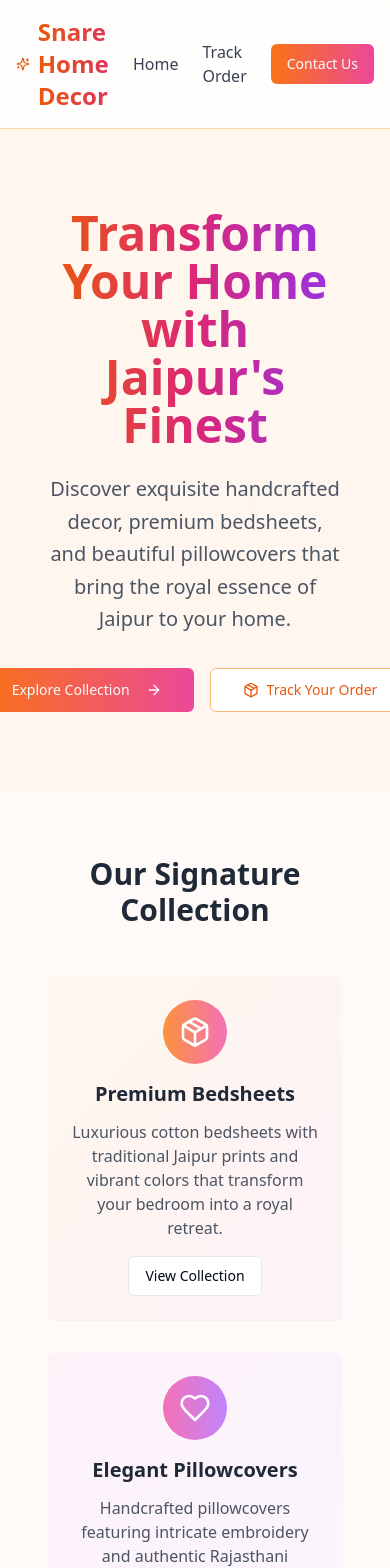
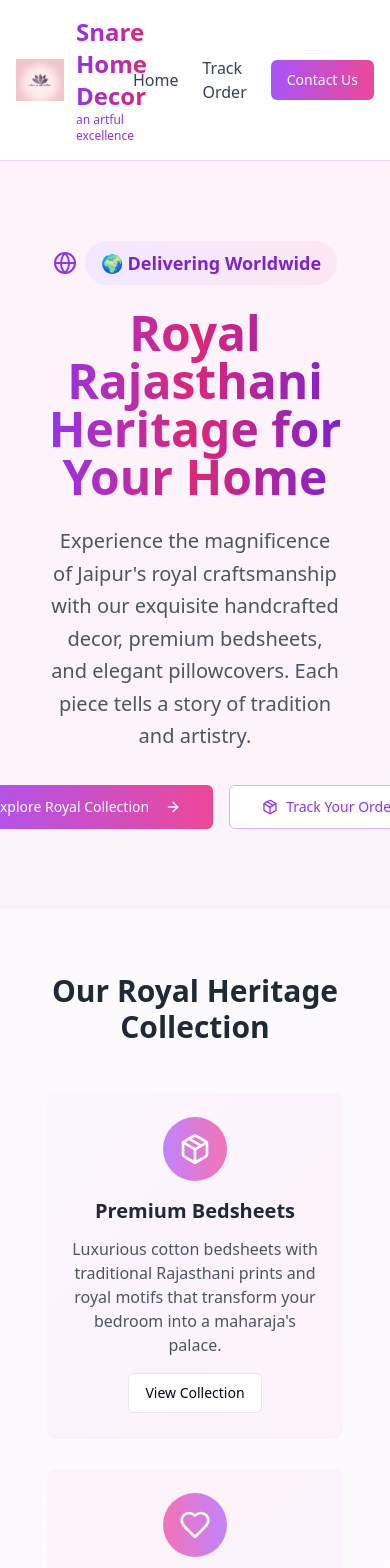
Before and after one commit to anmolagarwal0610/snare-jaipur-track, a React (Vite) app: page / in a window 390 px wide. Shown: the top 1568 px of the page. Built offline with nearby package versions, Linux system fonts and the light colour scheme.

Commit message:
Refactor: Implement design and content updates
- Added logo, color theme, and Instagram link.
- Implemented Rajasthani touch and worldwide delivery message.
- Updated contact information.

```diff
--- a/src/index.css
+++ b/src/index.css
@@ -1,3 +1,4 @@
+
 @tailwind base;
 @tailwind components;
 @tailwind utilities;
@@ -17,42 +18,35 @@ All colors MUST be HSL.
     --popover: 0 0% 100%;
     --popover-foreground: 222.2 84% 4.9%;
 
-    --primary: 222.2 47.4% 11.2%;
+    --primary: 270 50% 40%;
     --primary-foreground: 210 40% 98%;
 
-    --secondary: 210 40% 96.1%;
-    --secondary-foreground: 222.2 47.4% 11.2%;
+    --secondary: 320 20% 96%;
+    --secondary-foreground: 270 50% 20%;
 
-    --muted: 210 40% 96.1%;
+    --muted: 320 20% 96%;
     --muted-foreground: 215.4 16.3% 46.9%;
 
-    --accent: 210 40% 96.1%;
-    --accent-foreground: 222.2 47.4% 11.2%;
+    --accent: 320 20% 96%;
+    --accent-foreground: 270 50% 20%;
 
     --destructive: 0 84.2% 60.2%;
     --destructive-foreground: 210 40% 98%;
 
-    --border: 214.3 31.8% 91.4%;
-    --input: 214.3 31.8% 91.4%;
-    --ring: 222.2 84% 4.9%;
+    --border: 320 13% 91%;
+    --input: 320 13% 91%;
+    --ring: 270 50% 40%;
 
     --radius: 0.5rem;
 
     --sidebar-background: 0 0% 98%;
-
     --sidebar-foreground: 240 5.3% 26.1%;
-
-    --sidebar-primary: 240 5.9% 10%;
-
+    --sidebar-primary: 270 50% 40%;
     --sidebar-primary-foreground: 0 0% 98%;
-
-    --sidebar-accent: 240 4.8% 95.9%;
-
-    --sidebar-accent-foreground: 240 5.9% 10%;
-
-    --sidebar-border: 220 13% 91%;
-
-    --sidebar-ring: 217.2 91.2% 59.8%;
+    --sidebar-accent: 320 20% 96%;
+    --sidebar-accent-foreground: 270 50% 20%;
+    --sidebar-border: 320 13% 91%;
+    --sidebar-ring: 270 50% 50%;
   }
 
   .dark {
@@ -65,7 +59,7 @@ All colors MUST be HSL.
     --popover: 222.2 84% 4.9%;
     --popover-foreground: 210 40% 98%;
 
-    --primary: 210 40% 98%;
+    --primary: 270 50% 60%;
     --primary-foreground: 222.2 47.4% 11.2%;
 
     --secondary: 217.2 32.6% 17.5%;
@@ -82,15 +76,15 @@ All colors MUST be HSL.
 
     --border: 217.2 32.6% 17.5%;
     --input: 217.2 32.6% 17.5%;
-    --ring: 212.7 26.8% 83.9%;
+    --ring: 270 50% 60%;
     --sidebar-background: 240 5.9% 10%;
     --sidebar-foreground: 240 4.8% 95.9%;
-    --sidebar-primary: 224.3 76.3% 48%;
+    --sidebar-primary: 270 50% 60%;
     --sidebar-primary-foreground: 0 0% 100%;
     --sidebar-accent: 240 3.7% 15.9%;
     --sidebar-accent-foreground: 240 4.8% 95.9%;
     --sidebar-border: 240 3.7% 15.9%;
-    --sidebar-ring: 217.2 91.2% 59.8%;
+    --sidebar-ring: 270 50% 60%;
   }
 }
 
--- a/src/pages/Index.tsx
+++ b/src/pages/Index.tsx
@@ -1,25 +1,32 @@
 
 import { Button } from "@/components/ui/button";
 import { Card, CardContent } from "@/components/ui/card";
-import { ArrowRight, Package, Sparkles, Heart } from "lucide-react";
+import { ArrowRight, Package, Sparkles, Heart, MapPin, Phone, MessageCircle, Globe } from "lucide-react";
 import { Link } from "react-router-dom";
 
 const Index = () => {
   return (
-    <div className="min-h-screen bg-gradient-to-b from-orange-50 to-pink-50">
+    <div className="min-h-screen bg-gradient-to-b from-pink-50 via-purple-50 to-pink-100">
       {/* Header */}
-      <header className="bg-white/80 backdrop-blur-sm border-b border-orange-200 sticky top-0 z-50">
+      <header className="bg-white/90 backdrop-blur-sm border-b border-purple-200 sticky top-0 z-50">
         <div className="container mx-auto px-4 py-4 flex justify-between items-center">
-          <div className="flex items-center space-x-2">
-            <Sparkles className="h-8 w-8 text-orange-600" />
-            <h1 className="text-2xl font-bold bg-gradient-to-r from-orange-600 to-pink-600 bg-clip-text text-transparent">
-              Snare Home Decor
-            </h1>
+          <div className="flex items-center space-x-3">
+            <img
+              src="/lovable-uploads/6ccacee4-dc8b-42a5-8b67-d3ec0dcd5ad8.png"
+              alt="Snare Home Decor Logo"
+              className="h-12 w-12 object-contain"
+            />
+            <div>
+              <h1 className="text-2xl font-bold bg-gradient-to-r from-purple-600 to-pink-600 bg-clip-text text-transparent">
+                Snare Home Decor
+              </h1>
+              <p className="text-xs text-purple-600 font-medium">an artful excellence</p>
+            </div>
           </div>
           <nav className="flex items-center space-x-6">
-            <Link to="/" className="text-gray-700 hover:text-orange-600 transition-colors">Home</Link>
-            <Link to="/tracking" className="text-gray-700 hover:text-orange-600 transition-colors">Track Order</Link>
-            <Button className="bg-gradient-to-r from-orange-500 to-pink-500 hover:from-orange-600 hover:to-pink-600">
+            <Link to="/" className="text-gray-700 hover:text-purple-600 transition-colors">Home</Link>
+            <Link to="/tracking" className="text-gray-700 hover:text-purple-600 transition-colors">Track Order</Link>
+            <Button className="bg-gradient-to-r from-purple-500 to-pink-500 hover:from-purple-600 hover:to-pink-600">
               Contact Us
             </Button>
           </nav>
@@ -30,19 +37,29 @@ const Index = () => {
       <section className="py-20 px-4">
         <div className="container mx-auto text-center">
           <div className="max-w-4xl mx-auto">
-            <h2 className="text-5xl font-bold mb-6 bg-gradient-to-r from-orange-600 via-pink-600 to-purple-600 bg-clip-text text-transparent">
-              Transform Your Home with Jaipur's Finest
+            <div className="flex items-center justify-center mb-6">
+              <Globe className="h-6 w-6 text-purple-600 mr-2" />
+              <span className="text-lg font-semibold text-purple-700 bg-gradient-to-r from-purple-100 to-pink-100 px-4 py-2 rounded-full">
+                🌍 Delivering Worldwide
+              </span>
+            </div>
+            <h2 className="text-5xl font-bold mb-6 bg-gradient-to-r from-purple-600 via-pink-600 to-purple-700 bg-clip-text text-transparent">
+              Royal Rajasthani Heritage for Your Home
             </h2>
             <p className="text-xl text-gray-600 mb-8 leading-relaxed">
-              Discover exquisite handcrafted decor, premium bedsheets, and beautiful pillowcovers
-              that bring the royal essence of Jaipur to your home.
+              Experience the magnificence of Jaipur's royal craftsmanship with our exquisite handcrafted decor,
+              premium bedsheets, and elegant pillowcovers. Each piece tells a story of tradition and artistry.
             </p>
             <div className="flex justify-center space-x-4">
-              <Button size="lg" className="bg-gradient-to-r from-orange-500 to-pink-500 hover:from-orange-600 hover:to-pink-600">
-                Explore Collection
+              <Button
+                size="lg"
+                className="bg-gradient-to-r from-purple-500 to-pink-500 hover:from-purple-600 hover:to-pink-600"
+                onClick={() => window.open('https://www.instagram.com/snarehomedecor?utm_source=ig_web_button_share_sheet&igsh=MTBoYzYxejJlN2x3MA==', '_blank')}
+              >
+                Explore Royal Collection
                 <ArrowRight className="ml-2 h-5 w-5" />
               </Button>
-              <Button size="lg" variant="outline" className="border-orange-300 text-orange-600 hover:bg-orange-50">
+              <Button size="lg" variant="outline" className="border-purple-300 text-purple-600 hover:bg-purple-50">
                 <Link to="/tracking" className="flex items-center">
                   <Package className="mr-2 h-5 w-5" />
                   Track Your Order
@@ -54,20 +71,24 @@ const Index = () => {
       </section>
 
       {/* Products Section */}
-      <section className="py-16 px-4 bg-white/50">
+      <section className="py-16 px-4 bg-white/60">
         <div className="container mx-auto">
-          <h3 className="text-3xl font-bold text-center mb-12 text-gray-800">Our Signature Collection</h3>
+          <h3 className="text-3xl font-bold text-center mb-12 text-gray-800">Our Royal Heritage Collection</h3>
           <div className="grid md:grid-cols-3 gap-8">
-            <Card className="group hover:shadow-xl transition-all duration-300 border-0 bg-gradient-to-br from-orange-50 to-pink-50">
+            <Card className="group hover:shadow-xl transition-all duration-300 border-0 bg-gradient-to-br from-purple-50 to-pink-50">
               <CardContent className="p-6 text-center">
-                <div className="w-16 h-16 mx-auto mb-4 bg-gradient-to-r from-orange-400 to-pink-400 rounded-full flex items-center justify-center">
+                <div className="w-16 h-16 mx-auto mb-4 bg-gradient-to-r from-purple-400 to-pink-400 rounded-full flex items-center justify-center">
                   <Package className="h-8 w-8 text-white" />
                 </div>
                 <h4 className="text-xl font-semibold mb-3 text-gray-800">Premium Bedsheets</h4>
                 <p className="text-gray-600 mb-4">
-                  Luxurious cotton bedsheets with traditional Jaipur prints and vibrant colors that transform your bedroom into a royal retreat.
+                  Luxurious cotton bedsheets with traditional Rajasthani prints and royal motifs that transform your bedroom into a maharaja's palace.
                 </p>
-                <Button variant="outline" className="group-hover:bg-orange-500 group-hover:text-white transition-colors">
+                <Button
+                  variant="outline"
+                  className="group-hover:bg-purple-500 group-hover:text-white transition-colors"
+                  onClick={() => window.open('https://www.instagram.com/snarehomedecor?utm_source=ig_web_button_share_sheet&igsh=MTBoYzYxejJlN2x3MA==', '_blank')}
+                >
                   View Collection
                 </Button>
               </CardContent>
@@ -80,24 +101,32 @@ const Index = () => {
                 </div>
                 <h4 className="text-xl font-semibold mb-3 text-gray-800">Elegant Pillowcovers</h4>
                 <p className="text-gray-600 mb-4">
-                  Handcrafted pillowcovers featuring intricate embroidery and authentic Rajasthani designs that add elegance to any space.
+                  Handcrafted pillowcovers featuring intricate Rajasthani embroidery and mirror work that reflect the grandeur of royal palaces.
                 </p>
-                <Button variant="outline" className="group-hover:bg-pink-500 group-hover:text-white transition-colors">
+                <Button
+                  variant="outline"
+                  className="group-hover:bg-pink-500 group-hover:text-white transition-colors"
+                  onClick={() => window.open('https://www.instagram.com/snarehomedecor?utm_source=ig_web_button_share_sheet&igsh=MTBoYzYxejJlN2x3MA==', '_blank')}
+                >
                   View Collection
                 </Button>
               </CardContent>
             </Card>
 
-            <Card className="group hover:shadow-xl transition-all duration-300 border-0 bg-gradient-to-br from-purple-50 to-orange-50">
+            <Card className="group hover:shadow-xl transition-all duration-300 border-0 bg-gradient-to-br from-purple-50 to-pink-50">
               <CardContent className="p-6 text-center">
-                <div className="w-16 h-16 mx-auto mb-4 bg-gradient-to-r from-purple-400 to-orange-400 rounded-full flex items-center justify-center">
+                <div className="w-16 h-16 mx-auto mb-4 bg-gradient-to-r from-purple-400 to-pink-400 rounded-full flex items-center justify-center">
                   <Sparkles className="h-8 w-8 text-white" />
                 </div>
-                <h4 className="text-xl font-semibold mb-3 text-gray-800">Handcrafted Decor</h4>
+                <h4 className="text-xl font-semibold mb-3 text-gray-800">Royal Handcrafted Decor</h4>
                 <p className="text-gray-600 mb-4">
-                  Unique handcrafted decor items including wall hangings, ornaments, and artifacts that showcase the rich heritage of Jaipur.
+                  Authentic Rajasthani artifacts including brass items, wooden carvings, and traditional wall hangings that showcase royal heritage.
                 </p>
-                <Button variant="outline" className="group-hover:bg-purple-500 group-hover:text-white transition-colors">
+                <Button
+                  variant="outline"
+                  className="group-hover:bg-purple-500 group-hover:text-white transition-colors"
+                  onClick={() => window.open('https://www.instagram.com/snarehomedecor?utm_source=ig_web_button_share_sheet&igsh=MTBoYzYxejJlN2x3MA==', '_blank')}
+                >
                   View Collection
                 </Button>
               </CardContent>
@@ -110,49 +139,110 @@ const Index = () => {
       <section className="py-16 px-4">
         <div className="container mx-auto">
           <div className="max-w-3xl mx-auto text-center">
-            <h3 className="text-3xl font-bold mb-6 text-gray-800">The Jaipur Experience</h3>
-            <p className="text-lg text-gray-600 leading-relaxed">
-              At Snare Home Decor, we bring you the authentic essence of Jaipur's rich cultural heritage.
-              Each product is carefully selected and crafted to reflect the vibrant colors, intricate patterns,
-              and timeless beauty that makes Jaipur the Pink City. From our premium bedsheets to our handcrafted
-              decor items, every piece tells a story of tradition, craftsmanship, and elegance.
+            <h3 className="text-3xl font-bold mb-6 text-gray-800">The Royal Jaipur Experience</h3>
+            <p className="text-lg text-gray-600 leading-relaxed mb-8">
+              Step into the world of Rajasthani royalty with Snare Home Decor. Our artisans, carrying centuries-old
+              traditions, create each piece with the same dedication that once adorned the palaces of maharajas.
+              From the vibrant hues of Jaipur's bazaars to the intricate craftsmanship of royal courts,
+              we bring you authentic pieces that transform your home into a sanctuary of elegance and heritage.
             </p>
+            <div className="bg-gradient-to-r from-purple-100 to-pink-100 p-6 rounded-lg">
+              <p className="text-purple-700 font-semibold text-lg">
+                "Where tradition meets excellence, and every thread tells a royal story"
+              </p>
+            </div>
+          </div>
+        </div>
+      </section>
+
+      {/* Contact Section */}
+      <section className="py-16 px-4 bg-white/60">
+        <div className="container mx-auto">
+          <div className="max-w-4xl mx-auto">
+            <h3 className="text-3xl font-bold text-center mb-12 text-gray-800">Connect with Royal Heritage</h3>
+            <div className="grid md:grid-cols-2 gap-8">
+              <Card className="border-0 shadow-lg bg-gradient-to-br from-purple-50 to-pink-50">
+                <CardContent className="p-6">
+                  <h4 className="text-xl font-semibold mb-4 flex items-center">
+                    <MapPin className="h-5 w-5 text-purple-600 mr-2" />
+                    Visit Our Royal Workshop
+                  </h4>
+                  <p className="text-gray-600 mb-4">
+                    A-84 Singh Bhoomi Khatipura<br />
+                    Jaipur, Rajasthan 302012<br />
+                    India
+                  </p>
+                </CardContent>
+              </Card>
+
+              <Card className="border-0 shadow-lg bg-gradient-to-br from-pink-50 to-purple-50">
+                <CardContent className="p-6">
+                  <h4 className="text-xl font-semibold mb-4">Get in Touch</h4>
+                  <div className="space-y-3">
+                    <div className="flex items-center">
+                      <Phone className="h-5 w-5 text-purple-600 mr-3" />
+                      <a href="tel:9887238849" className="text-gray-600 hover:text-purple-600 transition-colors">
+                        +91 98872 38849
+                      </a>
+                    </div>
+                    <div className="flex items-center">
+                      <MessageCircle className="h-5 w-5 text-purple-600 mr-3" />
+                      <a
+                        href="https://chat.whatsapp.com/GaDDKHi3OxFKGziFz0XXXE"
+                        target="_blank"
+                        rel="noopener noreferrer"
+                        className="text-gray-600 hover:text-purple-600 transition-colors"
+                      >
+                        WhatsApp Group
+                      </a>
+                    </div>
+                  </div>
+                </CardContent>
+              </Card>
+            </div>
           </div>
         </div>
       </section>
 
       {/* Footer */}
-      <footer className="bg-gradient-to-r from-orange-600 to-pink-600 text-white py-12 px-4">
+      <footer className="bg-gradient-to-r from-purple-600 to-pink-600 text-white py-12 px-4">
         <div className="container mx-auto">
           <div className="grid md:grid-cols-3 gap-8">
             <div>
-              <div className="flex items-center space-x-2 mb-4">
-                <Sparkles className="h-6 w-6" />
-                <h4 className="text-xl font-bold">Snare Home Decor</h4>
+              <div className="flex items-center space-x-3 mb-4">
+                <img
+                  src="/lovable-uploads/6ccacee4-dc8b-42a5-8b67-d3ec0dcd5ad8.png"
+                  alt="Snare Home Decor Logo"
+                  className="h-8 w-8 object-contain filter brightness-0 invert"
+                />
+                <div>
+                  <h4 className="text-xl font-bold">Snare Home Decor</h4>
+                  <p className="text-sm text-purple-100">an artful excellence</p>
+                </div>
               </div>
-              <p className="text-orange-100">
-                Bringing the royal essence of Jaipur to your home with authentic handcrafted decor and premium home textiles.
+              <p className="text-purple-100">
+                Bringing the royal essence of Rajasthan to homes worldwide with authentic handcrafted decor and premium textiles.
               </p>
             </div>
             <div>
               <h5 className="font-semibold mb-4">Quick Links</h5>
               <ul className="space-y-2">
-                <li><Link to="/" className="text-orange-100 hover:text-white transition-colors">Home</Link></li>
-                <li><Link to="/tracking" className="text-orange-100 hover:text-white transition-colors">Track Order</Link></li>
-                <li><a href="#" className="text-orange-100 hover:text-white transition-colors">Contact Us</a></li>
+                <li><Link to="/" className="text-purple-100 hover:text-white transition-colors">Home</Link></li>
+                <li><Link to="/tracking" className="text-purple-100 hover:text-white transition-colors">Track Order</Link></li>
+                <li><a href="tel:9887238849" className="text-purple-100 hover:text-white transition-colors">Contact Us</a></li>
               </ul>
             </div>
             <div>
-              <h5 className="font-semibold mb-4">Our Products</h5>
+              <h5 className="font-semibold mb-4">Our Royal Heritage</h5>
               <ul className="space-y-2">
-                <li><span className="text-orange-100">Premium Bedsheets</span></li>
-                <li><span className="text-orange-100">Elegant Pillowcovers</span></li>
-                <li><span className="text-orange-100">Handcrafted Decor Items</span></li>
+                <li><span className="text-purple-100">Premium Bedsheets</span></li>
+                <li><span className="text-purple-100">Elegant Pillowcovers</span></li>
+                <li><span className="text-purple-100">Royal Handcrafted Decor</span></li>
               </ul>
             </div>
           </div>
-          <div className="border-t border-orange-400 mt-8 pt-8 text-center">
-            <p className="text-orange-100">&copy; 2024 Snare Home Decor. All rights reserved.</p>
+          <div className="border-t border-purple-400 mt-8 pt-8 text-center">
+            <p className="text-purple-100">&copy; 2024 Snare Home Decor. All rights reserved. | Delivering Royal Heritage Worldwide 🌍</p>
           </div>
         </div>
       </footer>
--- a/src/pages/Tracking.tsx
+++ b/src/pages/Tracking.tsx
@@ -54,20 +54,27 @@ const Tracking = () => {
   };
 
   return (
-    <div className="min-h-screen bg-gradient-to-b from-orange-50 to-pink-50">
+    <div className="min-h-screen bg-gradient-to-b from-pink-50 via-purple-50 to-pink-100">
       {/* Header */}
-      <header className="bg-white/80 backdrop-blur-sm border-b border-orange-200 sticky top-0 z-50">
+      <header className="bg-white/90 backdrop-blur-sm border-b border-purple-200 sticky top-0 z-50">
         <div className="container mx-auto px-4 py-4 flex justify-between items-center">
-          <div className="flex items-center space-x-2">
-            <Sparkles className="h-8 w-8 text-orange-600" />
-            <h1 className="text-2xl font-bold bg-gradient-to-r from-orange-600 to-pink-600 bg-clip-text text-transparent">
-              Snare Home Decor
-            </h1>
+          <div className="flex items-center space-x-3">
+            <img
+              src="/lovable-uploads/6ccacee4-dc8b-42a5-8b67-d3ec0dcd5ad8.png"
+              alt="Snare Home Decor Logo"
+              className="h-12 w-12 object-contain"
+            />
+            <div>
+              <h1 className="text-2xl font-bold bg-gradient-to-r from-purple-600 to-pink-600 bg-clip-text text-transparent">
+                Snare Home Decor
+              </h1>
+              <p className="text-xs text-purple-600 font-medium">an artful excellence</p>
+            </div>
           </div>
           <nav className="flex items-center space-x-6">
-            <Link to="/" className="text-gray-700 hover:text-orange-600 transition-colors">Home</Link>
-            <Link to="/tracking" className="text-gray-700 hover:text-orange-600 transition-colors">Track Order</Link>
-            <Button className="bg-gradient-to-r from-orange-500 to-pink-500 hover:from-orange-600 hover:to-pink-600">
+            <Link to="/" className="text-gray-700 hover:text-purple-600 transition-colors">Home</Link>
+            <Link to="/tracking" className="text-gray-700 hover:text-purple-600 transition-colors">Track Order</Link>
+            <Button className="bg-gradient-to-r from-purple-500 to-pink-500 hover:from-purple-600 hover:to-pink-600">
               Contact Us
             </Button>
           </nav>
@@ -77,18 +84,18 @@ const Tracking = () => {
       <div className="container mx-auto px-4 py-12">
         <div className="max-w-2xl mx-auto">
           <div className="text-center mb-8">
-            <h2 className="text-3xl font-bold mb-4 bg-gradient-to-r from-orange-600 to-pink-600 bg-clip-text text-transparent">
-              Track Your Order
+            <h2 className="text-3xl font-bold mb-4 bg-gradient-to-r from-purple-600 to-pink-600 bg-clip-text text-transparent">
+              Track Your Royal Order
             </h2>
             <p className="text-gray-600">
               Enter your mobile number to track your Snare Home Decor order
             </p>
           </div>
 
-          <Card className="mb-8 border-0 shadow-lg bg-white/80 backdrop-blur-sm">
+          <Card className="mb-8 border-0 shadow-lg bg-white/90 backdrop-blur-sm">
             <CardHeader>
               <CardTitle className="flex items-center gap-2">
-                <Search className="h-5 w-5 text-orange-600" />
+                <Search className="h-5 w-5 text-purple-600" />
                 Order Tracking
               </CardTitle>
               <CardDescription>
@@ -112,7 +119,7 @@ const Tracking = () => {
                 <Button
                   onClick={handleTrack}
                   disabled={isLoading}
-                  className="w-full bg-gradient-to-r from-orange-500 to-pink-500 hover:from-orange-600 hover:to-pink-600"
+                  className="w-full bg-gradient-to-r from-purple-500 to-pink-500 hover:from-purple-600 hover:to-pink-600"
                 >
                   {isLoading ? (
                     <>
@@ -144,10 +151,10 @@ const Tracking = () => {
 
           {/* Tracking Results */}
           {trackingResults.length > 0 && (
-            <Card className="border-0 shadow-lg bg-white/80 backdrop-blur-sm">
+            <Card className="border-0 shadow-lg bg-white/90 backdrop-blur-sm">
               <CardHeader>
                 <CardTitle className="flex items-center gap-2">
-                  <Package className="h-5 w-5 text-orange-600" />
+                  <Package className="h-5 w-5 text-purple-600" />
                   Tracking Information
                 </CardTitle>
                 <CardDescription>
@@ -157,7 +164,7 @@ const Tracking = () => {
               <CardContent>
                 <div className="space-y-4">
                   {trackingResults.map((result, index) => (
-                    <div key={index} className="p-4 bg-orange-50 rounded-lg border border-orange-100">
+                    <div key={index} className="p-4 bg-gradient-to-r from-purple-50 to-pink-50 rounded-lg border border-purple-100">
                       <div className="space-y-2">
                         <div className="flex justify-between items-start">
                           <div>
@@ -170,7 +177,7 @@ const Tracking = () => {
                             href={result.websiteUrl.startsWith('http') ? result.websiteUrl : `https://${result.websiteUrl}`}
                             target="_blank"
                             rel="noopener noreferrer"
-                            className="inline-flex items-center gap-1 text-orange-600 hover:text-orange-700 text-sm font-medium"
+                            className="inline-flex items-center gap-1 text-purple-600 hover:text-purple-700 text-sm font-medium"
                           >
                             Track on {result.companyName} website
                             <ExternalLink className="h-3 w-3" />
```
Also changed, not shown: public/lovable-uploads/6ccacee4-dc8b-42a5-8b67-d3ec0dcd5ad8.png (added).
